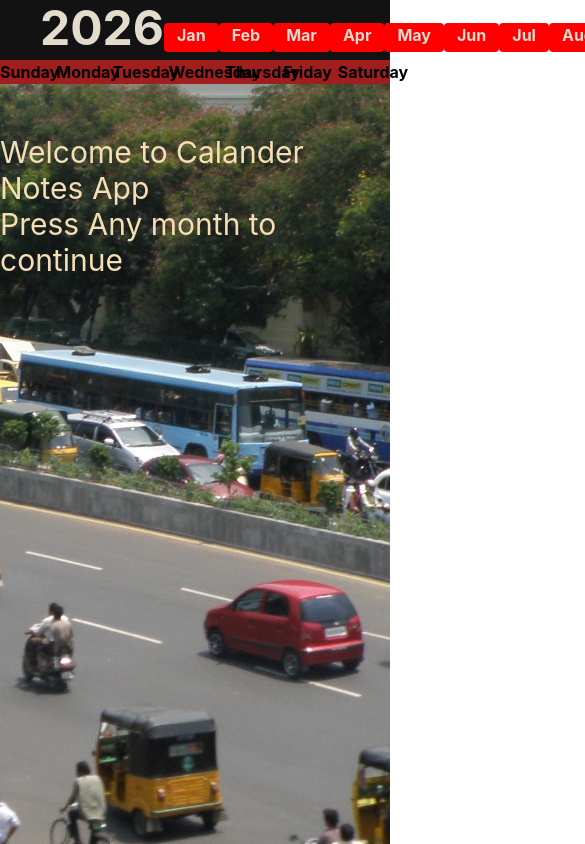
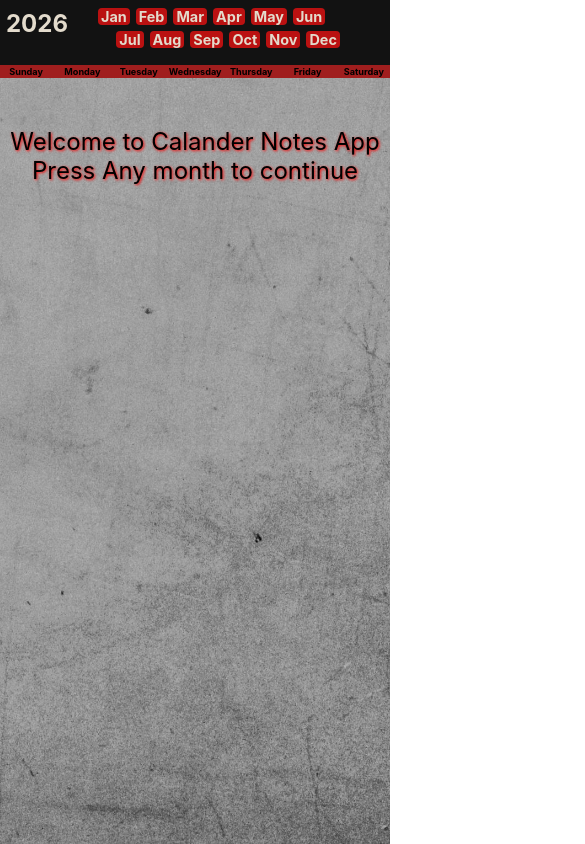
Before and after one commit to Interstellarr-Guy/Calender-Notes, a React (Vite) app: page / in a window 390 px wide. Shown: the top 844 px of the page, 585 px wide, since content can reach past the window. Built offline with nearby package versions, Linux system fonts and the light colour scheme.

Commit message:
Mobile UI optimization

```diff
--- a/src/App.css
+++ b/src/App.css
@@ -25,13 +25,22 @@
   padding-top: 4px;
 
 }
-#mon {
+.set1 {
    margin-top: 19px;
    padding-bottom: 0px;
    padding-left: 13px;
    padding-right: 13px;
    border-radius: 4px;
-   background-color: red;
+   background-color: rgb(186, 17, 17);
+   color:rgb(227, 219, 204);
+}
+.set2 {
+   margin-top: 19px;
+   padding-bottom: 0px;
+   padding-left: 13px;
+   padding-right: 13px;
+   border-radius: 4px;
+   background-color: rgb(186, 17, 17);
    color:rgb(227, 219, 204);
 }
 #mon:hover{
@@ -43,8 +52,11 @@
   color:red;
 }
 
+
+
+
 #bgHome{
-  background-image: url("/src/images/road1.jpeg");
+  background-image: url("/src/images/gr3.jpg");
   background-repeat: no-repeat;
   background-position: center;
   background-size: cover;
@@ -55,6 +67,57 @@
   align-items: center;
   position: relative;
   top: 50px;
-  color: wheat;
+  color: black;
+  text-shadow: red 1px 1px 3px;
+  display: flex;
+  flex-direction: column;
 
 }
+
+
+@media (max-width: 600px)  {
+  *{
+    margin: 0%;
+    padding: 0%;
+    box-sizing: border-box;
+  }
+  .msg{
+    font-size: 1.5rem;
+  }
+  .navbar{
+
+    height: 8.3%;
+  }
+  .head{
+    font-size: 24px;
+    padding-left: 6px;
+    padding-top: 8px;
+  }
+  #mon{
+
+  font-size: 0.9rem;
+  padding-left: 3px;
+  padding-right: 3px;
+  margin-right: 6px;
+
+  /*
+  position: relative;
+  top: -7px;
+  gap: 4px;
+*/
+
+  }
+  .days{
+    font-size: 0.57rem;
+  }
+ .set1{
+  position: relative;
+    left: 30px;
+ }
+
+  .set2{
+    position: relative;
+    left: -185px;
+    top: 23px;
+  }
+}
--- a/src/App.jsx
+++ b/src/App.jsx
@@ -3,15 +3,14 @@ import { useState } from 'react'
 import './App.css'
 import Header from './Header';
 import { Dates } from './Dates';
-import ClickableHeading from './ClickableHeading';
+
 
 function App() {
   return (
 
     <div className='flex flex-col h-screen'>
      <Header/>
-
-    <Dates/>
+     <Dates/>
 
     </div>
 
--- a/src/Days.jsx
+++ b/src/Days.jsx
@@ -2,7 +2,7 @@ import React from 'react'
 
 export const Days = () => {
   return (
-    <div className='gap-1 bg-[#a01e1e] grid grid-cols-7 w-full'>
+    <div className='days gap-1 bg-[#a01e1e] grid grid-cols-7 w-full'>
         <div className='text-center font-bold'>Sunday</div>
         <div className='text-center font-bold '>Monday</div>
         <div className='text-center font-bold'>Tuesday</div>
--- a/src/Dummy.jsx
+++ b/src/Dummy.jsx
@@ -19,7 +19,7 @@ import { Dec } from './components/Months/Dec'
 
 function Dummy()  {
   return (
-    <div className='bg-[#888] h-[90%] w-full '>
+    <div className='bg-[#888] h-full w-full '>
       <Routes>
         <Route path='/' element={<OpenMsg/>}></Route>
 
--- a/src/Header.jsx
+++ b/src/Header.jsx
@@ -4,22 +4,25 @@ import { useState } from 'react';
 
 function Header() {
   return (
-    <div className="navbar bg-[#121212] text-white p-4  font-bold ">
+    <div className="navbar bg-[#121212] text-white p-4  font-bold">
 
-         <div className='flex flex-row justify-around'>
+         <div className=' flex flex-row justify-around'>
           <h1 className='head text-5xl'>2026</h1>
-              <Link to="/jan" id='mon'>Jan</Link>
-              <Link to="/feb" id='mon'>Feb</Link>
-              <Link to="/mar" id='mon'>Mar</Link>
-              <Link to="/apr" id='mon'>Apr</Link>
-              <Link to="/may" id='mon'>May</Link>
-              <Link to="/jun" id='mon'>Jun</Link>
-              <Link to="/jul" id='mon'>Jul</Link>
-              <Link to="/aug" id='mon'>Aug</Link>
-              <Link to="/sep" id='mon'>Sep</Link>
-              <Link to="/oct" id='mon'>Oct</Link>
-              <Link to="/nov" id='mon'>Nov</Link>
-              <Link to="/dec" id='mon'>Dec</Link>
+          <div className='monthsContainer'>
+              <Link to="/jan" id='mon' className='set1'>Jan</Link>
+              <Link to="/feb" id='mon' className='set1'>Feb</Link>
+              <Link to="/mar" id='mon' className='set1'>Mar</Link>
+              <Link to="/apr" id='mon' className='set1'>Apr</Link>
+              <Link to="/may" id='mon' className='set1'>May</Link>
+              <Link to="/jun" id='mon' className='set1'>Jun</Link>
+              <Link to="/jul" id='mon' className='set2'>Jul</Link>
+              <Link to="/aug" id='mon' className='set2'>Aug</Link>
+              <Link to="/sep" id='mon' className='set2'>Sep</Link>
+              <Link to="/oct" id='mon' className='set2'>Oct</Link>
+              <Link to="/nov" id='mon' className='set2'>Nov</Link>
+              <Link to="/dec" id='mon' className='set2'>Dec</Link>
+          </div>
+
 
          </div>
 
```
Also changed, not shown: src/images/gr2.jpg (added), src/images/gr3.jpg (added).
